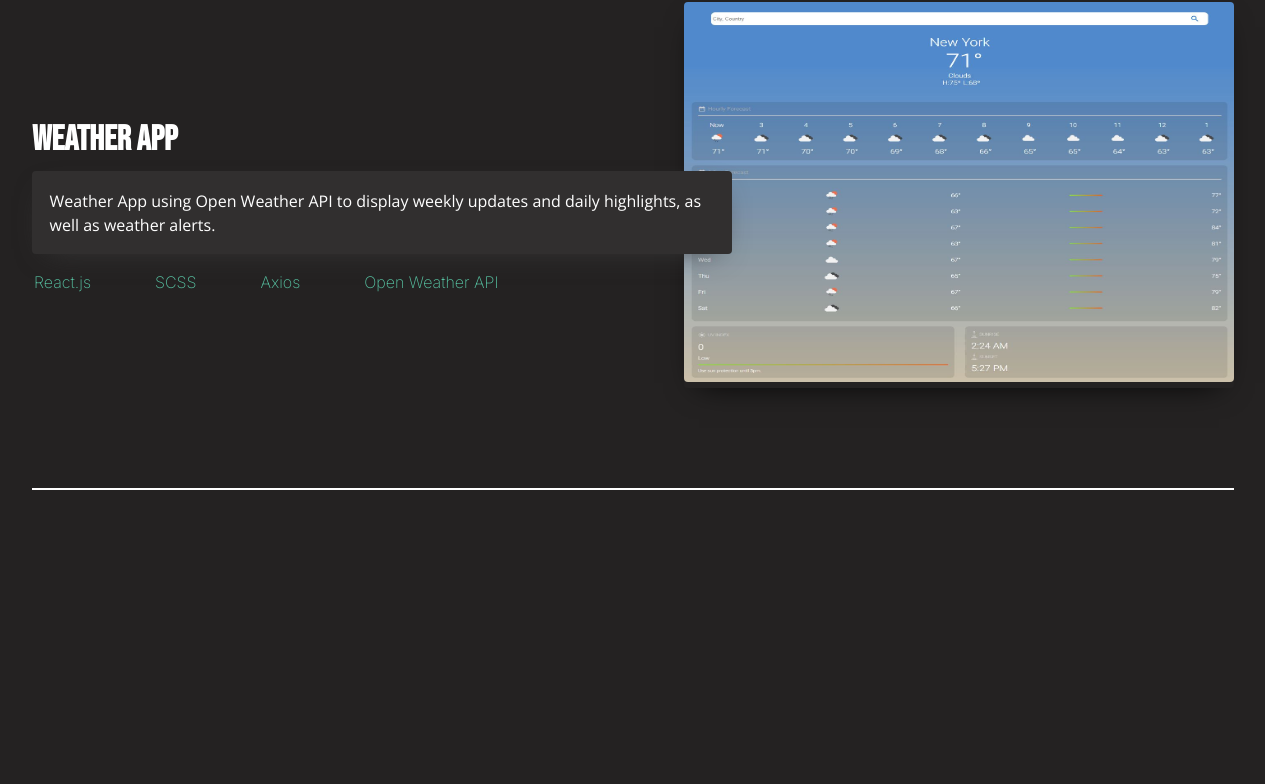
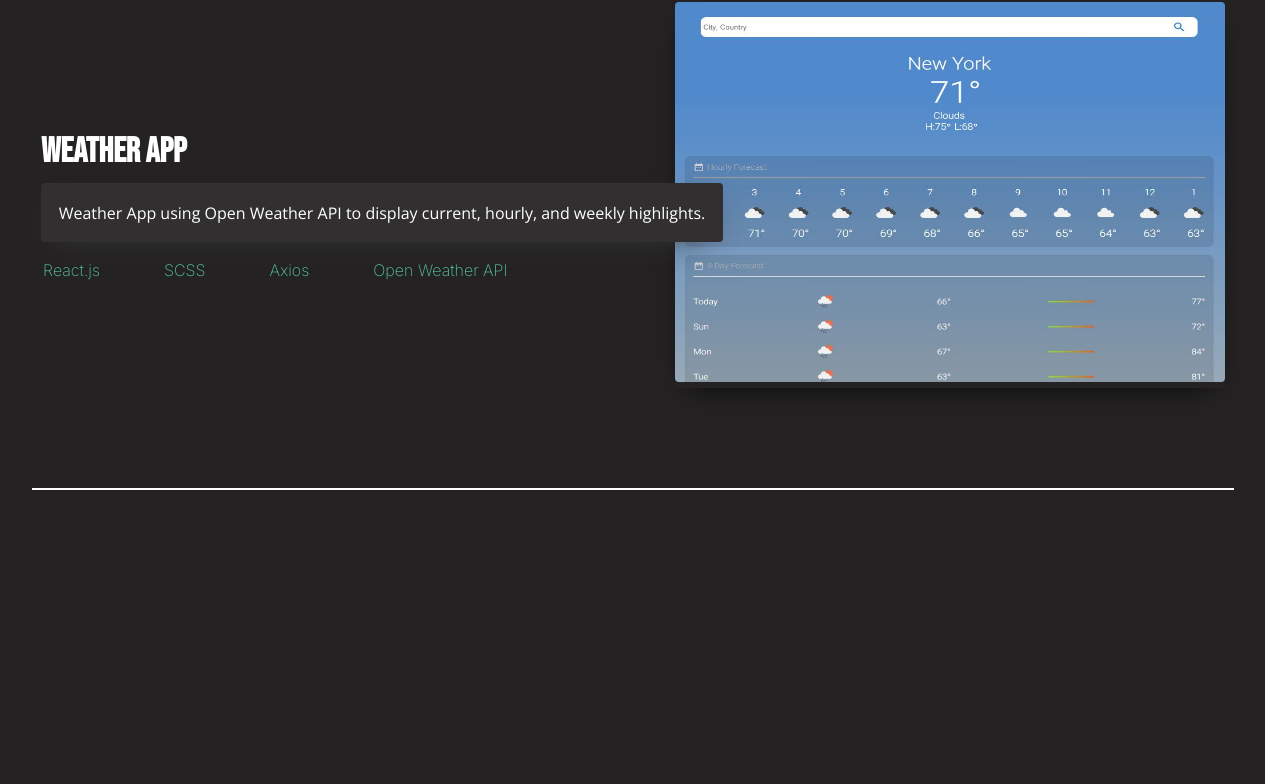
Before and after one commit to arniehayes/Arnie-Hayes-Portfolio, a Next.js app: page / in a window 1536 px wide. Shown: the part 2118-2902 px from the top of the page, without its empty margins (135-1400 px from the left). Built offline with nearby package versions, Linux system fonts and the light colour scheme.

Commit message:
fixed images

```diff
--- a/components/MainPage/Body/Projects/Projects.js
+++ b/components/MainPage/Body/Projects/Projects.js
@@ -23,8 +23,7 @@ const Projects = () => {
     },
     {
       title: "Weather App",
-      description: `Weather App using Open Weather API to display weekly updates and daily highlights,
-                      as well as weather alerts.`,
+      description: `Weather App using Open Weather API to display current, hourly, and weekly highlights.`,
       img_path: "WEATHER_APP_SNIPPET.jpg",
       img_name: "Weather App",
       flex_direction: "row-reverse",
--- a/components/MainPage/Body/Projects/Projects.module.scss
+++ b/components/MainPage/Body/Projects/Projects.module.scss
@@ -301,7 +301,7 @@ $accent-color: #58c5a4;
     .big_word {
         font-family: 'Bebas Neue', cursive;
         position: absolute;
-        top: 170%;
+        top: 115%;
         left: 50%;
         transform: translate(-50%, -50%);
         z-index: 0;
```
Also changed, not shown: public/WEATHER_APP_SNIPPET.JPG.
